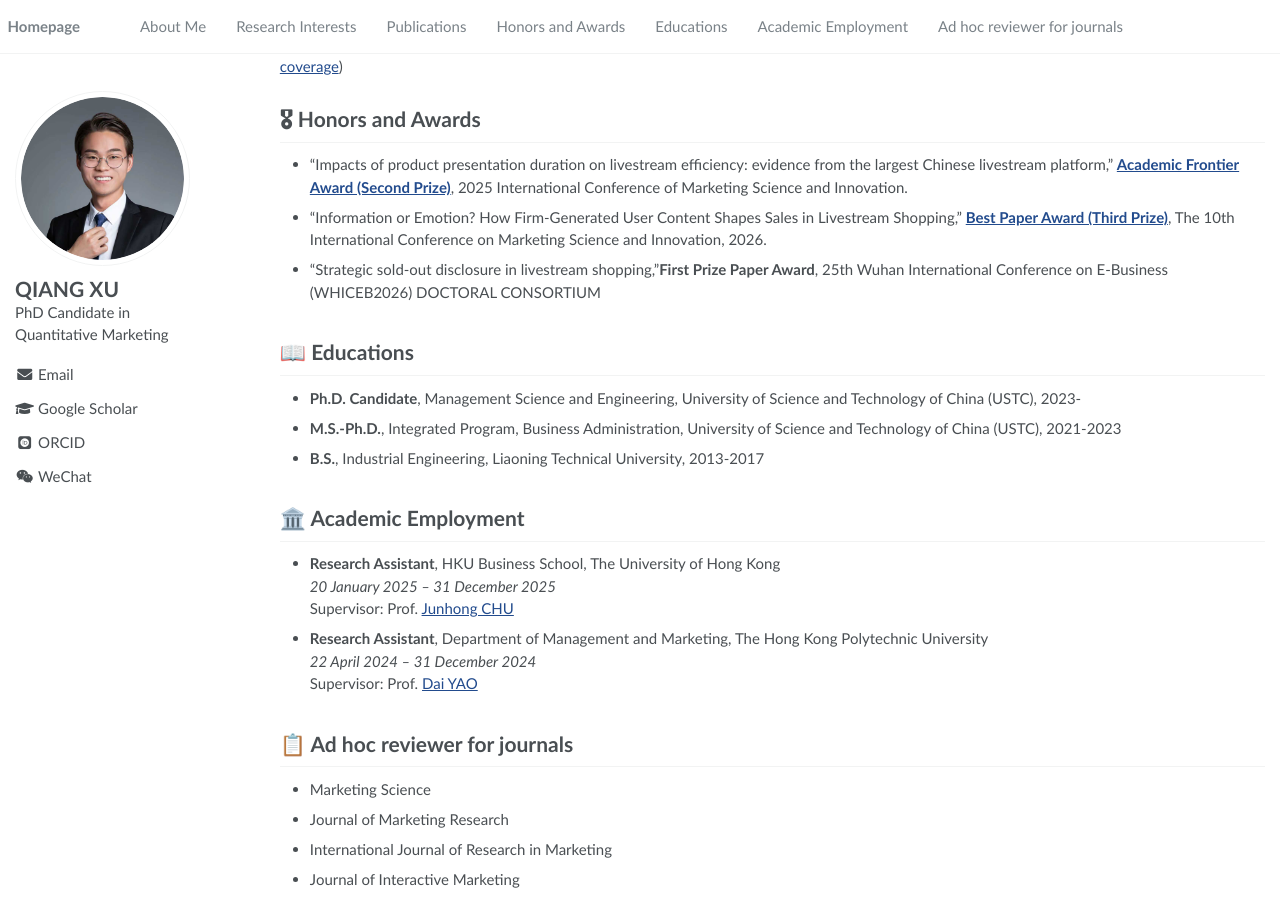
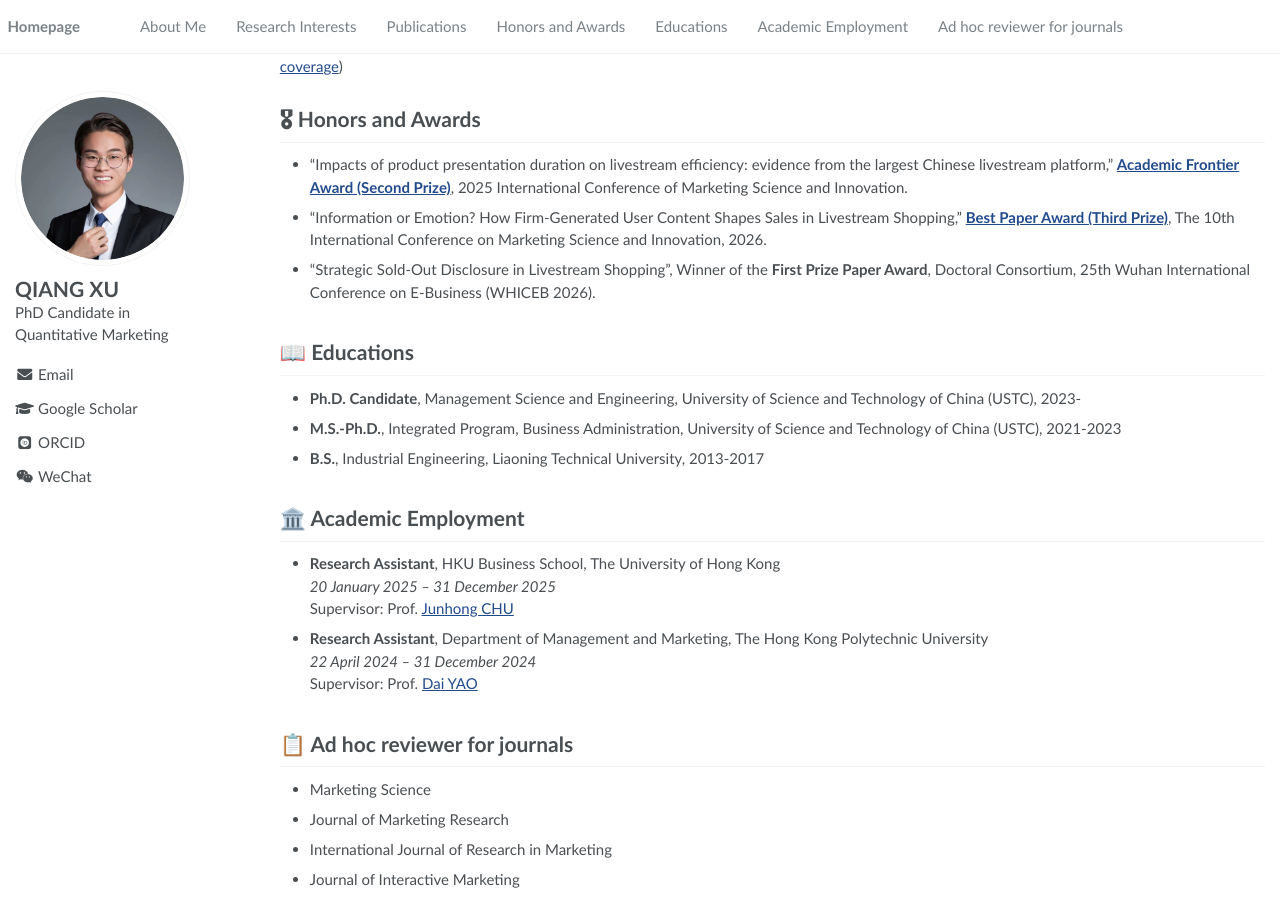
Before and after one commit to xuqiang/xuqiang.github.io, a Jekyll site: the page built from _pages/about.md, in a window 1280 px wide and 900 px high, scrolled down 739 px. Built offline with Jekyll 4.4.1, drawn with Linux system fonts in a browser that asks for light colours; some web fonts are replaced.

Commit message:
Update about.md

```diff
--- a/_pages/about.md
+++ b/_pages/about.md
@@ -55,7 +55,8 @@ Please feel free to reach out if you share similar research interests or wish to
 # 🎖 Honors and Awards
 - “Impacts of product presentation duration on livestream efficiency: evidence from the largest Chinese livestream platform,” [**Academic Frontier Award (Second Prize)**](https://mp.weixin.qq.com/s/NhP_8jsa5BseeM_-qpP9kw), 2025 International Conference of Marketing Science and Innovation.
 - “Information or Emotion? How Firm-Generated User Content Shapes Sales in Livestream Shopping,” [**Best Paper Award (Third Prize)**](https://mp.weixin.qq.com/s/FSWR2RSq7wJXx5cLiZ0X9w), The 10th International Conference on Marketing Science and Innovation, 2026.
-- “Strategic sold-out disclosure in livestream shopping,”**First Prize Paper Award**, 25th Wuhan International Conference on E-Business (WHICEB2026) DOCTORAL CONSORTIUM
+- "Strategic Sold-Out Disclosure in Livestream Shopping", Winner of the **First Prize Paper Award**, Doctoral Consortium, 25th Wuhan International Conference on E-Business (WHICEB 2026).
+
 
 <span class='anchor' id='educations'></span>
 # 📖 Educations
```
